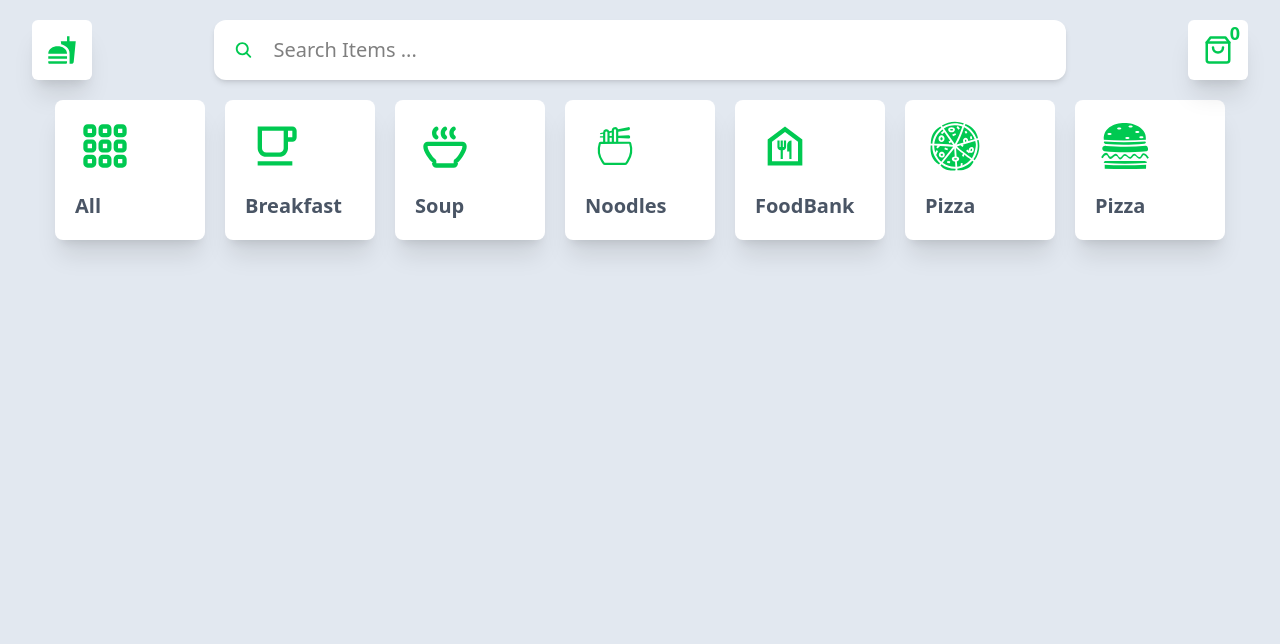
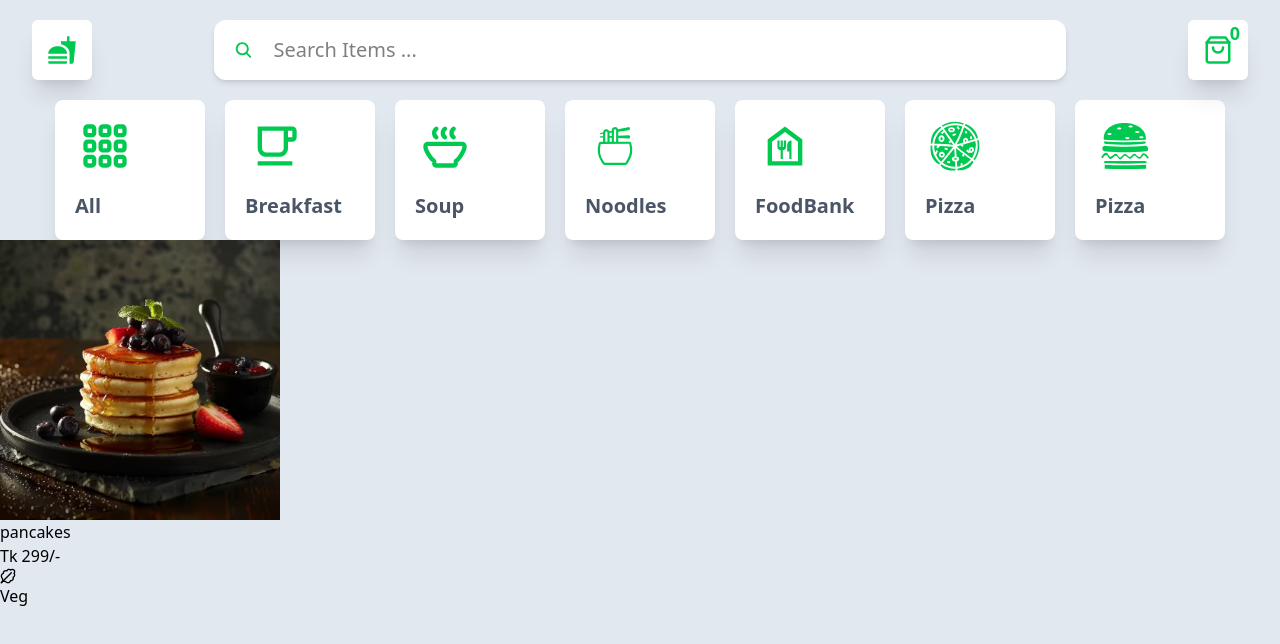
Before and after one commit to HasibCoderLab/-Food-Delivery-Website, a React (Vite) app: page / in a window 1280 px wide. Shown: the top 644 px of the page. Built offline with nearby package versions, Linux system fonts and the light colour scheme.

Commit message:
1st card

```diff
--- /dev/null
+++ b/src/components/Card.jsx
@@ -0,0 +1,21 @@
+import React from 'react'
+import { LuLeafyGreen } from "react-icons/lu";
+
+import image1 from "../assets/image1.avif"
+const Card = () => {
+    return (
+        <div className='w-[280px]'>
+            <div>
+                <img src={image1} alt="pancakes" /></div>
+            <div>pancakes </div>
+
+            <div>
+                <div>Tk 299/-</div>
+                <div><LuLeafyGreen /> <span> Veg</span></div>
+
+            </div>
+        </div>
+    )
+}
+
+export default Card
--- a/src/pages/Home.jsx
+++ b/src/pages/Home.jsx
@@ -1,6 +1,7 @@
 import React from 'react'
 import Nav from '../components/Nav/Nav'
 import Categories from '../Categories'
+import Card from '../components/Card'
 
 const Home = () => {
   return (
@@ -17,6 +18,7 @@ const Home = () => {
             })
         }
         </div>
+        <Card/>
     </div>
   )
 }
```
